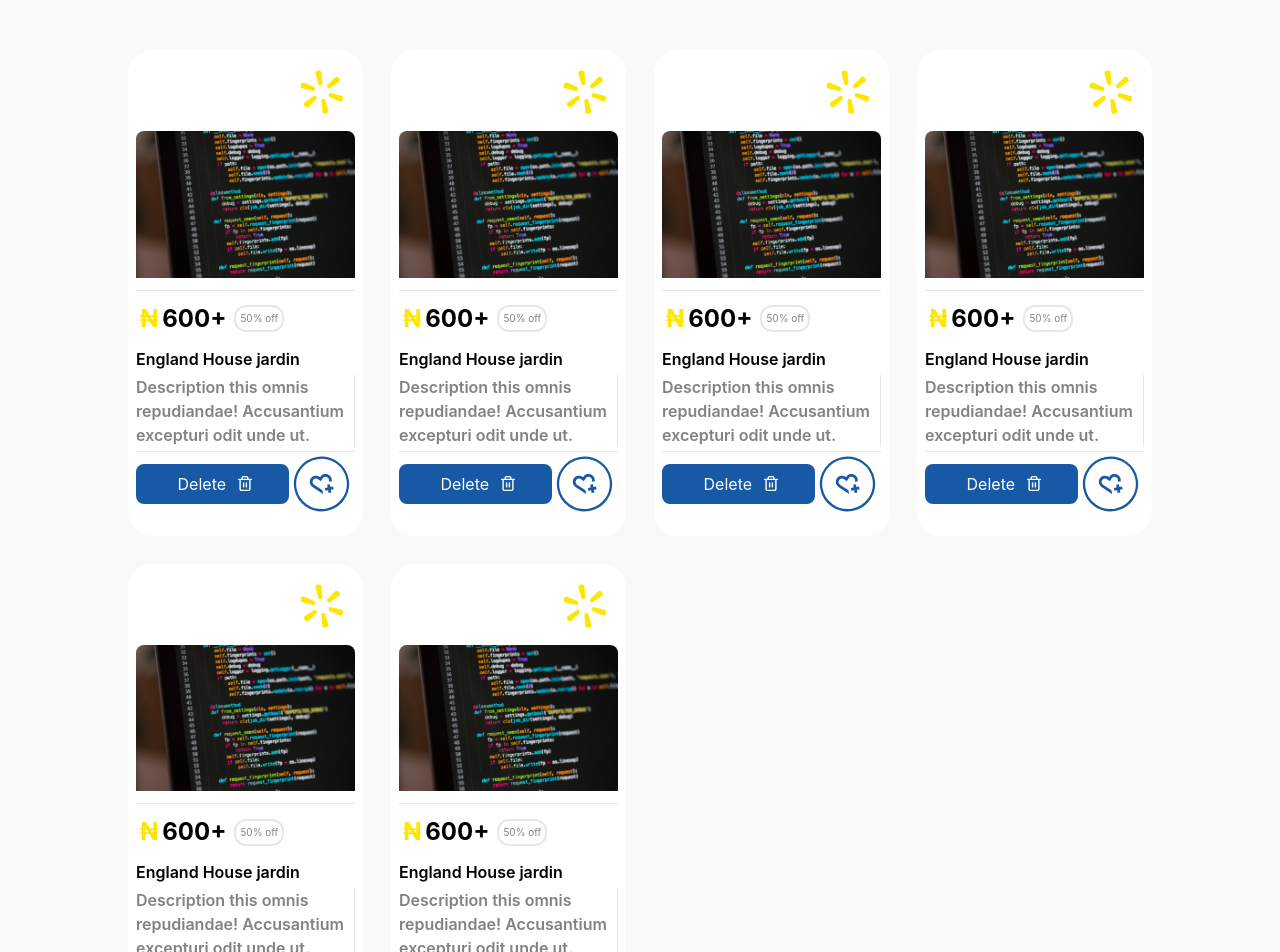
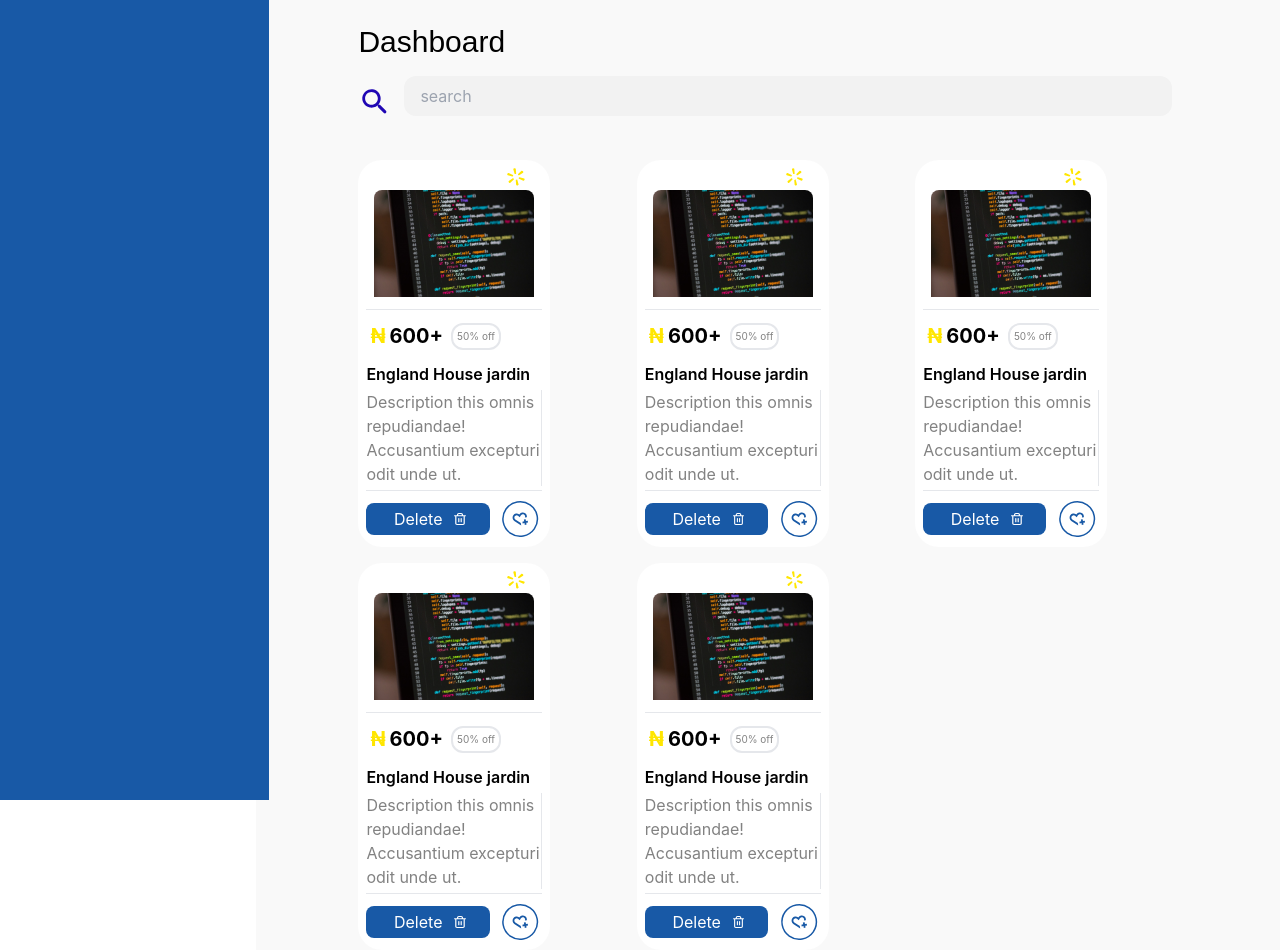
Before and after one commit to cafferti/selveencompany, a React (Vite) app: page / in a window 1280 px wide. Shown: the top 952 px of the page. Built offline with nearby package versions, Linux system fonts and the light colour scheme.

Commit message:
completed layout for fetching form data next navbar links

```diff
--- a/src/App.tsx
+++ b/src/App.tsx
@@ -5,14 +5,19 @@ import './index.css'
 import Signin from './signin'
 import Upload from './upload'
 import Gallery from './gallery'
+import Sidenav from './sidenav'
 
 
 function App() {
   return (
-    <div>
+    <div className='flex '>
       {/* <Signin/> */}
       {/* <Upload/> */}
-      <Gallery/>
+      <div className='w-[70%] fixed'>
+      <Sidenav/>
+      </div>
+      <div className=' md:ml-[20%] w-[100%]'>      < Gallery/>
+      </div>
     </div>
   )
 }
--- a/src/gallery.tsx
+++ b/src/gallery.tsx
@@ -3,32 +3,48 @@ import sampleimg from "./assets/chris-ried-ieic5Tq8YMk-unsplash.jpg";
 import saulltechstar from "./assets/Combined-Shape.svg";
 import saulltechlove from "./assets/Secondary green.svg";
 import saulltechtrash from "./assets/Icon.svg";
+import saulltechsearch from "./assets/ic_round-search.svg"
 
 function gallery() {
   return (
     <div>
-      <div className=" grid-for-images bg-[#f9f9f9] min h-[100%] pt-[50px] font-inter">
-        <div className="mx-[10%] grid gap-7  grid-cols-[repeat(auto-fit,minmax(200px,1fr))]">
-          <section className="flex flex-col  bg-[#ffff] rounded-3xl px-2 py-5 max-w-[20rem]">
-            <img className="w-[20%] ml-[75%] pb-4" src={saulltechstar} alt="" />
-            <img className=" rounded-lg pb-3 " src={sampleimg} alt="" />
+      <div className=" grid-for-images bg-[#f9f9f9] min h-[100%] px-[10%] sm:px-[0px] font-inter">
+
+        <div className="fixed w-[100%] sm:ml-[8%] bg-[#f9f9f9] pt-6">
+          <h1 className=" font-ubuntu text-3xl text-color">Dashboard</h1>
+          <div className=" flex py-4">
+            <img src={saulltechsearch} alt="" />
+            <input placeholder="search" className=" px-4  ml-3 bg-[#F2F2F2] py-2 mb-3 w-[100%] max-w-[60%] rounded-xl " type="text" />
+
+          </div>
+
+        </div>
+
+
+        <div className="sm:mx-[10%] grid gap-4 pt-[10rem]  grid-cols-[repeat(auto-fit,minmax(200px,1fr))]">
+
+
+
+          <section className="flex flex-col  bg-[#ffff] rounded-3xl  px-2 pt-2  pb-[0px] max-w-[12rem]">
+            <img className="w-[10%] ml-[80%] pb-1" src={saulltechstar} alt="" />
+            <img className=" rounded-lg pb-3 w-[10rem] mx-[auto] " src={sampleimg} alt="" />
             <hr />
             <div className="flex items-center">
-              <p className="text-2xl font-bold my-3">
+              <p className="text-xl font-bold my-3">
                 <span className="text-[#FFE600] px-1">₦</span>600<span>+</span>{" "}
               </p>
               <div className="text-[#828282] border-[2px] text-[10px] p-1 rounded-xl mx-2">
                 <p className="">50% off</p>
               </div>
             </div>
-            <h1 className="font-semibold">England House jardin</h1>
-            <h2 className="text-[#828282] my-1 font-semibold border-r">
+            <h1 className="font-semibold ">England House jardin</h1>
+            <h2 className="text-[#828282] my-1 font- border-r">
               Description this omnis repudiandae! Accusantium excepturi odit
               unde ut.
             </h2>
             <hr />
             <div className="flex justify-between">
-              <button className="flex text-center align-middle items-center justify-center bg-[#1859A6] rounded-lg w-[70%] text-white  p-2 my-3">
+              <button className="flex text-center align-middle items-center justify-center bg-[#1859A6] rounded-lg w-[70%] text-white  p-1 my-3">
                 <p className="mx-2">Delete</p>
                 <img className="w-[10%] mx-1" src={saulltechtrash} alt="" />
               </button>
@@ -37,26 +53,26 @@ function gallery() {
           </section>
 
 
-          <section className="flex flex-col  bg-[#ffff] rounded-3xl px-2 py-5 max-w-[20rem]">
-            <img className="w-[20%] ml-[75%] pb-4" src={saulltechstar} alt="" />
-            <img className=" rounded-lg pb-3 " src={sampleimg} alt="" />
+          <section className="flex flex-col  bg-[#ffff] rounded-3xl  px-2 pt-2  pb-[0px] max-w-[12rem]">
+            <img className="w-[10%] ml-[80%] pb-1" src={saulltechstar} alt="" />
+            <img className=" rounded-lg pb-3 w-[10rem] mx-[auto] " src={sampleimg} alt="" />
             <hr />
             <div className="flex items-center">
-              <p className="text-2xl font-bold my-3">
+              <p className="text-xl font-bold my-3">
                 <span className="text-[#FFE600] px-1">₦</span>600<span>+</span>{" "}
               </p>
               <div className="text-[#828282] border-[2px] text-[10px] p-1 rounded-xl mx-2">
                 <p className="">50% off</p>
               </div>
             </div>
-            <h1 className="font-semibold">England House jardin</h1>
-            <h2 className="text-[#828282] my-1 font-semibold border-r">
+            <h1 className="font-semibold ">England House jardin</h1>
+            <h2 className="text-[#828282] my-1 font- border-r">
               Description this omnis repudiandae! Accusantium excepturi odit
               unde ut.
             </h2>
             <hr />
             <div className="flex justify-between">
-              <button className="flex text-center align-middle items-center justify-center bg-[#1859A6] rounded-lg w-[70%] text-white  p-2 my-3">
+              <button className="flex text-center align-middle items-center justify-center bg-[#1859A6] rounded-lg w-[70%] text-white  p-1 my-3">
                 <p className="mx-2">Delete</p>
                 <img className="w-[10%] mx-1" src={saulltechtrash} alt="" />
               </button>
@@ -64,26 +80,28 @@ function gallery() {
             </div>
           </section>
 
-          <section className="flex flex-col  bg-[#ffff] rounded-3xl px-2 py-5 max-w-[20rem]">
-            <img className="w-[20%] ml-[75%] pb-4" src={saulltechstar} alt="" />
-            <img className=" rounded-lg pb-3 " src={sampleimg} alt="" />
+
+
+          <section className="flex flex-col  bg-[#ffff] rounded-3xl  px-2 pt-2  pb-[0px] max-w-[12rem]">
+            <img className="w-[10%] ml-[80%] pb-1" src={saulltechstar} alt="" />
+            <img className=" rounded-lg pb-3 w-[10rem] mx-[auto] " src={sampleimg} alt="" />
             <hr />
             <div className="flex items-center">
-              <p className="text-2xl font-bold my-3">
+              <p className="text-xl font-bold my-3">
                 <span className="text-[#FFE600] px-1">₦</span>600<span>+</span>{" "}
               </p>
               <div className="text-[#828282] border-[2px] text-[10px] p-1 rounded-xl mx-2">
                 <p className="">50% off</p>
               </div>
             </div>
-            <h1 className="font-semibold">England House jardin</h1>
-            <h2 className="text-[#828282] my-1 font-semibold border-r">
+            <h1 className="font-semibold ">England House jardin</h1>
+            <h2 className="text-[#828282] my-1 font- border-r">
               Description this omnis repudiandae! Accusantium excepturi odit
               unde ut.
             </h2>
             <hr />
             <div className="flex justify-between">
-              <button className="flex text-center align-middle items-center justify-center bg-[#1859A6] rounded-lg w-[70%] text-white  p-2 my-3">
+              <button className="flex text-center align-middle items-center justify-center bg-[#1859A6] rounded-lg w-[70%] text-white  p-1 my-3">
                 <p className="mx-2">Delete</p>
                 <img className="w-[10%] mx-1" src={saulltechtrash} alt="" />
               </button>
@@ -91,26 +109,28 @@ function gallery() {
             </div>
           </section>
 
-          <section className="flex flex-col  bg-[#ffff] rounded-3xl px-2 py-5 max-w-[20rem]">
-            <img className="w-[20%] ml-[75%] pb-4" src={saulltechstar} alt="" />
-            <img className=" rounded-lg pb-3 " src={sampleimg} alt="" />
+
+
+          <section className="flex flex-col  bg-[#ffff] rounded-3xl  px-2 pt-2  pb-[0px] max-w-[12rem]">
+            <img className="w-[10%] ml-[80%] pb-1" src={saulltechstar} alt="" />
+            <img className=" rounded-lg pb-3 w-[10rem] mx-[auto] " src={sampleimg} alt="" />
             <hr />
             <div className="flex items-center">
-              <p className="text-2xl font-bold my-3">
+              <p className="text-xl font-bold my-3">
                 <span className="text-[#FFE600] px-1">₦</span>600<span>+</span>{" "}
               </p>
               <div className="text-[#828282] border-[2px] text-[10px] p-1 rounded-xl mx-2">
                 <p className="">50% off</p>
               </div>
             </div>
-            <h1 className="font-semibold">England House jardin</h1>
-            <h2 className="text-[#828282] my-1 font-semibold border-r">
+            <h1 className="font-semibold ">England House jardin</h1>
+            <h2 className="text-[#828282] my-1 font- border-r">
               Description this omnis repudiandae! Accusantium excepturi odit
               unde ut.
             </h2>
             <hr />
             <div className="flex justify-between">
-              <button className="flex text-center align-middle items-center justify-center bg-[#1859A6] rounded-lg w-[70%] text-white  p-2 my-3">
+              <button className="flex text-center align-middle items-center justify-center bg-[#1859A6] rounded-lg w-[70%] text-white  p-1 my-3">
                 <p className="mx-2">Delete</p>
                 <img className="w-[10%] mx-1" src={saulltechtrash} alt="" />
               </button>
@@ -118,60 +138,34 @@ function gallery() {
             </div>
           </section>
 
-          <section className="flex flex-col  bg-[#ffff] rounded-3xl px-2 py-5 max-w-[20rem]">
-            <img className="w-[20%] ml-[75%] pb-4" src={saulltechstar} alt="" />
-            <img className=" rounded-lg pb-3 " src={sampleimg} alt="" />
+
+
+          <section className="flex flex-col  bg-[#ffff] rounded-3xl  px-2 pt-2  pb-[0px] max-w-[12rem]">
+            <img className="w-[10%] ml-[80%] pb-1" src={saulltechstar} alt="" />
+            <img className=" rounded-lg pb-3 w-[10rem] mx-[auto] " src={sampleimg} alt="" />
             <hr />
             <div className="flex items-center">
-              <p className="text-2xl font-bold my-3">
+              <p className="text-xl font-bold my-3">
                 <span className="text-[#FFE600] px-1">₦</span>600<span>+</span>{" "}
               </p>
               <div className="text-[#828282] border-[2px] text-[10px] p-1 rounded-xl mx-2">
                 <p className="">50% off</p>
               </div>
             </div>
-            <h1 className="font-semibold">England House jardin</h1>
-            <h2 className="text-[#828282] my-1 font-semibold border-r">
+            <h1 className="font-semibold ">England House jardin</h1>
+            <h2 className="text-[#828282] my-1 font- border-r">
               Description this omnis repudiandae! Accusantium excepturi odit
               unde ut.
             </h2>
             <hr />
             <div className="flex justify-between">
-              <button className="flex text-center align-middle items-center justify-center bg-[#1859A6] rounded-lg w-[70%] text-white  p-2 my-3">
+              <button className="flex text-center align-middle items-center justify-center bg-[#1859A6] rounded-lg w-[70%] text-white  p-1 my-3">
                 <p className="mx-2">Delete</p>
                 <img className="w-[10%] mx-1" src={saulltechtrash} alt="" />
               </button>
               <img src={saulltechlove} alt="" />
             </div>
           </section>
-
-          <section className="flex flex-col  bg-[#ffff] rounded-3xl px-2 py-5 max-w-[20rem]">
-            <img className="w-[20%] ml-[75%] pb-4" src={saulltechstar} alt="" />
-            <img className=" rounded-lg pb-3 " src={sampleimg} alt="" />
-            <hr />
-            <div className="flex items-center">
-              <p className="text-2xl font-bold my-3">
-                <span className="text-[#FFE600] px-1">₦</span>600<span>+</span>{" "}
-              </p>
-              <div className="text-[#828282] border-[2px] text-[10px] p-1 rounded-xl mx-2">
-                <p className="">50% off</p>
-              </div>
-            </div>
-            <h1 className="font-semibold">England House jardin</h1>
-            <h2 className="text-[#828282] my-1 font-semibold border-r">
-              Description this omnis repudiandae! Accusantium excepturi odit
-              unde ut.
-            </h2>
-            <hr />
-            <div className="flex justify-between">
-              <button className="flex text-center align-middle items-center justify-center bg-[#1859A6] rounded-lg w-[70%] text-white  p-2 my-3">
-                <p className="mx-2">Delete</p>
-                <img className="w-[10%] mx-1" src={saulltechtrash} alt="" />
-              </button>
-              <img src={saulltechlove} alt="" />
-            </div>
-          </section>
-
 
 
 
--- /dev/null
+++ b/src/sidenav.tsx
@@ -0,0 +1,14 @@
+import React from 'react'
+
+function sidenav() {
+  return (
+    <div className='h-screen hidden sm:block'>
+    <nav className='bg-[#1859A6] h-[100%] w-[30%]'>
+
+
+    </nav>
+    </div>
+  )
+}
+
+export default sidenav
```
Also changed, not shown: src/assets/ic_round-search.svg (added).
